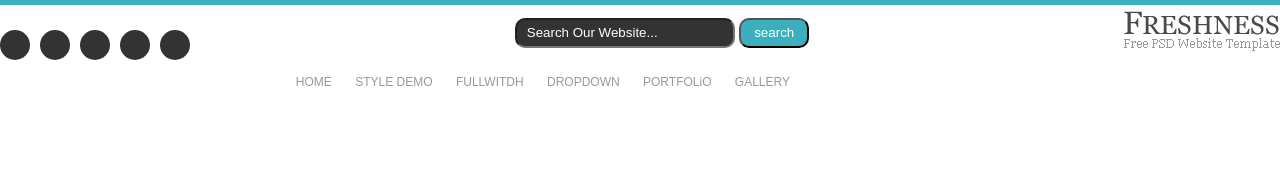
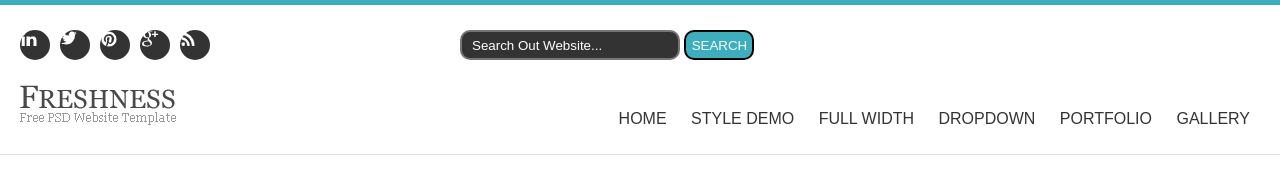
Before and after one commit to talania/Web, a plain HTML site: page index.html in a window 1280 px wide. Drawn offline with Linux system fonts and the light colour scheme.

Commit message:
Add files via upload

```diff
--- a/index.html
+++ b/index.html
@@ -2,41 +2,48 @@
 <html lang="en">
 
 <head>
-
   <meta name="viewport" content="width=device-width, initial-scale=1.0">
   <link rel="stylesheet" href="style.css">
-
-
-  <title>Document</title>
+  <title>Freshness</title>
 </head>
 
 <body>
+<!--header-->
   <header class="header">
     <div class="container">
       <div class="header-items">
+      <div class = "header-left">
+        <!--Social Network Icons-->
         <div class="icons">
-              <div class="icons-linkedin"></div>
-              <div class="icons-tweeter"></div>
-              <div class="icons-pinterest"></div>
-              <div class="icons-google"></div>
-              <div class="icons-sm"></div>
+          <div class="icons-linkedin"><img src="images/icons/icon-linkedin.png"></div>
+          <div class="icons-twitter"><img src="images/icons/icon-twitter.png"></div>
+          <div class="icons-pinterest"><img src="images/icons/icon-pinterest.png"></div>
+          <div class="icons-gplus"><img src="images/icons/icon-google-plus.png"></div>
+          <div class="icons-rss"><img src="images/icons/icon-rss.png"></div>
         </div>
-            <div class="header-search">
-              <input class="search" type="search" value="Search Our Website...">
+        <!--Logo-->
+        <div class="logo">
+          <img src="images/Logo.png"/>
+        </div>
+      </div>
+      <div class = "header-right">
+        <!--Search-->
+        <div class="search-items">
+          <input class="search" type="search" value="Search Out Website...">
           <input class="search-button" type="button" value="search">
         </div>
-            <div class = "logo">
-              <img src="images/Logo.png"/>
-            </div>
+        <!--Menu-->
         <div class="menu">
           <ul>
-                    <li>HOME</li>
-                    <li>STYLE DEMO</li>
-                    <li>FULLWITDH</li>
-                    <li>DROPDOWN</li>
-                    <li>PORTFOLiO</li>
-                    <li>GALLERY</li>
+            <li>home</li>
+            <li>style demo</li>
+            <li>full width</li>
+            <li>dropdown</li>
+            <li>portfolio</li>
+            <li>gallery</li>
           </ul>
+        </div>
+      </div>
     </div>
       </div>
     </div>
--- a/style.css
+++ b/style.css
@@ -2,69 +2,103 @@
     margin: 0;
     padding: 0;
     box-sizing: border-box;
+    font-family: Arial;
 }
 
 .container {
     width: 100%;
-    margin: auto;
+    margin:auto;
 }
 
 .header{
     width: 100%;
-    height:120px;
     background-color:white;
     border-top: #3bafbe 5px solid;
+    border-bottom: #e2e2e2 1px solid;
  }
 
- .header-items{
+ .header-items {
     display: flex;
-    flex-wrap: wrap;
-    align-items: center;
-    justify-content: space-between;
-    font-family: Arial;
+    margin-top:25px;
+    margin-bottom: 25px;
+  }
+
+  .header-right {
+    flex:30%;
+    margin-right: 20px;
+  }
+
+  .header-left {
+    flex:70%;
+    margin-left: 20px;
   }
 
   .icons {
     display: flex;
-    flex-wrap: wrap;
-    align-items: center;
-    justify-content: space-between;
-    margin-top: 25px;
+    flex-direction: row;
+    margin-bottom: 25px;
   }
 
-.icons div{
+  .icons div {
     width: 30px;
     height: 30px;
+    border-radius: 50%;
     background-color: #333333;
-    border-radius: 50px;
     margin-right: 10px;
+    align-items: center;
+    justify-content: center;
   }
 
-.hearder-search {
-    margin-top: 25px;
+  .icons-linkedin:hover {
+    background-color: #0e76a8;
+  }
+
+  .icons-twitter:hover {
+    background-color: #08a0e9;
+  }
+
+  .icons-pinterest:hover {
+    background-color: #c8232c;
+  }
+
+  .icons-gplus:hover {
+    background-color: #db4437;
+  }
+
+  .icons-rss:hover {
+    background-color: #ee802f;
+  }
+
+  .search-items {
+    margin-bottom: 50px;
+  }
+
+  .search-items input{
+    height:30px;
   }
 
   .search {
     width: 220px;
-    height: 30px;
     background-color: #333333;
+    color: white;
     border-radius: 10px;
-    color:white;
     padding-left: 10px;
+    border-style: solid;
   }
 
   .search-button {
     width: 70px;
-    height: 30px;
-    border-radius: 10px;
     background-color: #3bafbe;
     color: white;
+    border-radius: 10px;
+    border-style: solid;
+    text-transform: uppercase;
   }
 
   .menu{
     width: 800px;
     margin-top: 15px;
-    color: white;
+    color: #333333;
 }
 
 .menu ul {
@@ -72,8 +106,7 @@
     margin: 0;
     padding: 0;
     float:right;
-    font-size:12px;
-    color:#999999;
+    text-transform: uppercase;
   }
 
 .menu li {
```
Also changed, not shown: images/icons/icon-google-plus.png (added), images/icons/icon-linkedin.png (added), images/icons/icon-pinterest.png (added), images/icons/icon-rss.png (added), images/icons/icon-twitter.png (added). Lines whose indentation alone changed are shown as unchanged.
